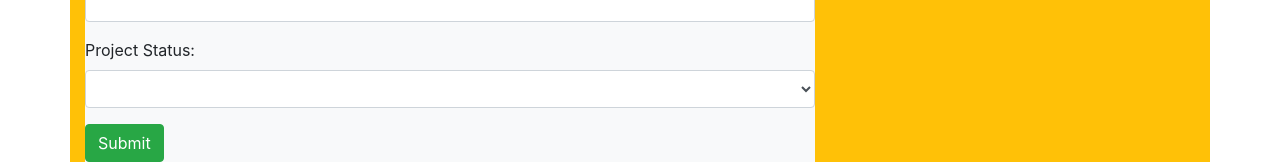
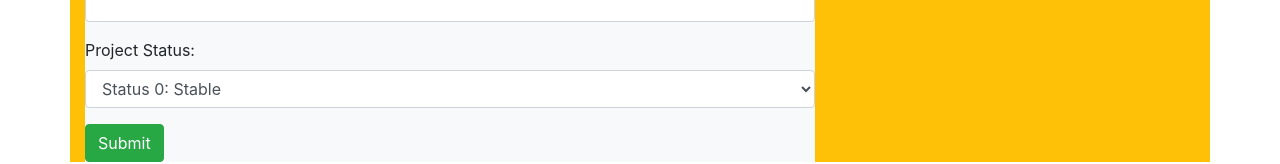
Before and after one commit to ravczar/Udemy7, an Angular app in the folder reactiveFormsTask/: page / in a window 1280 px wide. Shown: the part 176-340 px from the top of the page. Built offline with nearby package versions, Linux system fonts and the light colour scheme.

Commit message:
view projectname required info under input

```diff
--- a/reactiveFormsTask/src/app/app.component.html
+++ b/reactiveFormsTask/src/app/app.component.html
@@ -21,6 +21,11 @@
             id="projectname"
             formControlName="projectname"
             class="form-control">
+          <span
+            class="help-block"
+            *ngIf="!assignmentForm.get('projectname').valid && assignmentForm.get('projectname').touched">
+            Project Name is required, please provide.
+          </span>
         </div>
 
         <div class="form-group">
@@ -40,7 +45,7 @@
             class="form-control">
             <option
               *ngFor="let status of projectStatus; let i = index;"
-              value="{{status}}">{{status}}</option>
+              [ngValue]="status">Status {{i}}: {{status}}</option>
           </select>
         </div>
 
--- a/reactiveFormsTask/src/app/app.component.ts
+++ b/reactiveFormsTask/src/app/app.component.ts
@@ -9,20 +9,23 @@ import { FormGroup, FormControl, Validators, FormArray} from '@angular/forms';
 export class AppComponent implements OnInit {
   projectStatus: Array<string>;
   assignmentForm: FormGroup;
+  defaultStatus: string;
 
   constructor(){}
 
   ngOnInit(): void{
+    // Init array of status
     this.projectStatus = new Array<string>(
       "Stable", "Critical", "Finished"
     );
-
+    // Init def. status
+    this.defaultStatus = this.projectStatus[0];
+    // Build form in TS
     this.assignmentForm = new FormGroup({
       'projectname': new FormControl(null, Validators.required),
       'email': new FormControl(null, Validators.required),
-      'projectstatus': new FormControl(null, Validators.required),
+      'projectstatus': new FormControl(this.defaultStatus, Validators.required),
     });
-
   }
 
   onSubmitForm(){
```
